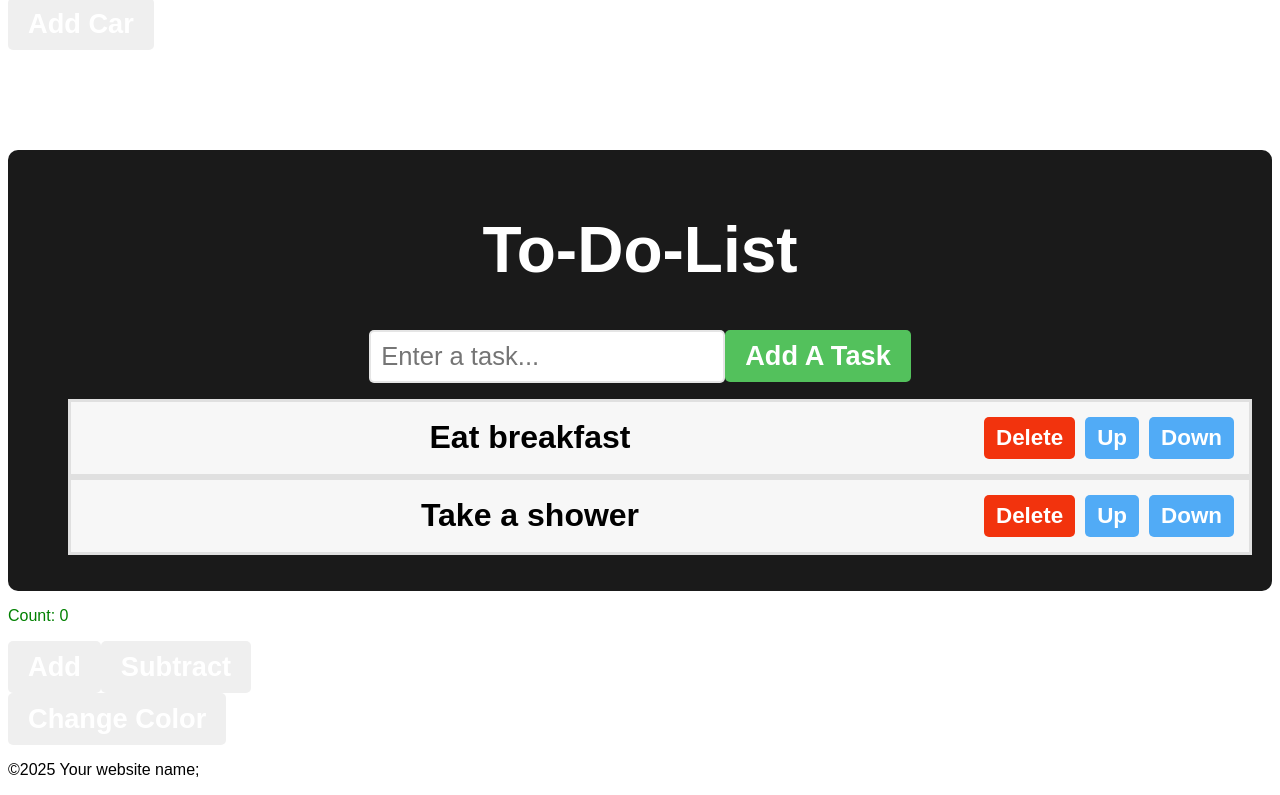
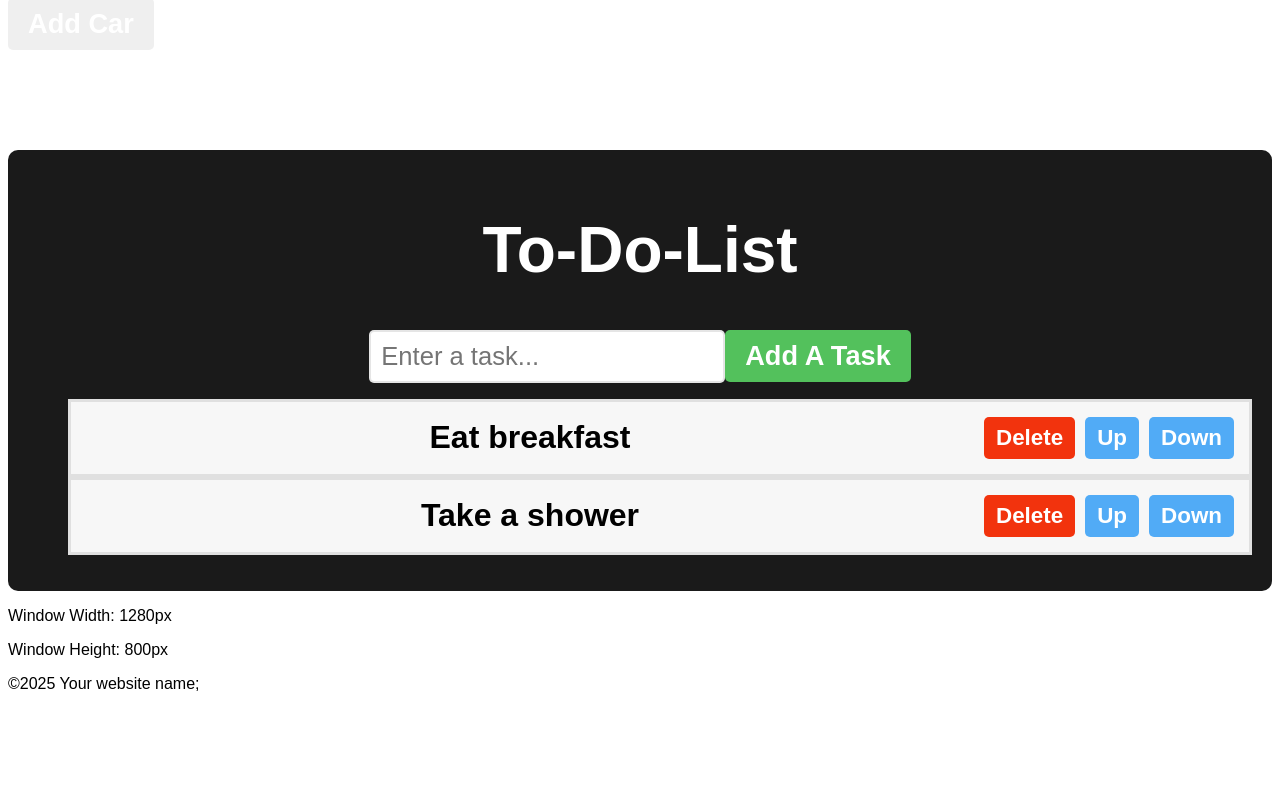
Before and after one commit to neupanerabin/React_Work, a React (Vite) app in the folder react-app-learn/: page / in a window 1280 px wide. Shown: the part 3979-4774 px from the top of the page. After the commit the page ends 4688 px from the top, so only its background shows below. Built offline with nearby package versions, Linux system fonts and the light colour scheme.

Commit message:
use effect

```diff
--- a/react-app-learn/src/UseEffect.jsx
+++ b/react-app-learn/src/UseEffect.jsx
@@ -1,7 +1,7 @@
 import React, { useState, useEffect } from "react";
 
 function MyComponents() {
-  const [count, setCount] = useState(0);
+  /* const [count, setCount] = useState(0);
   const [color, setColor] = useState("green");
 
   function addCount() {
@@ -19,14 +19,43 @@ function MyComponents() {
   useEffect(() => {
     document.title = `Count: ${count} ${color}`;
 
-  }, [count]);
+  }, [count, color]);
+
+  */
+
+  const [width, setWeidth] = useState(window.innerWidth);
+  const [height, setHeight] = useState(window.innerHeight);
+
+  useEffect(() => {
+    window.addEventListener("resize", handleResize);
+    console.log("EVENT LISTENER ADDED")
+
+    return () => {
+      window.removeEventListener("resize", handleResize);
+      console.log("Event listener remove")
+    }
+  }, []);
+
+  useEffect(() => {
+    document.title = `Size: ${width} x ${height}`;
+  }, [width, height])
+
+
+
+  function handleResize() {
+    setWeidth(window.innerWidth);
+    setHeight(window.innerHeight)
+  }
 
 
   return (<>
-    <p style={{ color: color }}>Count: {count}</p>
+    {/* <p style={{ color: color }}>Count: {count}</p>
     <button onClick={addCount}>Add</button>
     <button onClick={subtractCount}>Subtract</button> <br />
-    <button onClick={changeColor}>Change Color </button>
+    <button onClick={changeColor}>Change Color </button>  */}
+
+    <p>Window Width: {width}px</p>
+    <p>Window Height: {height}px</p>
   </>);
 }
 
```
